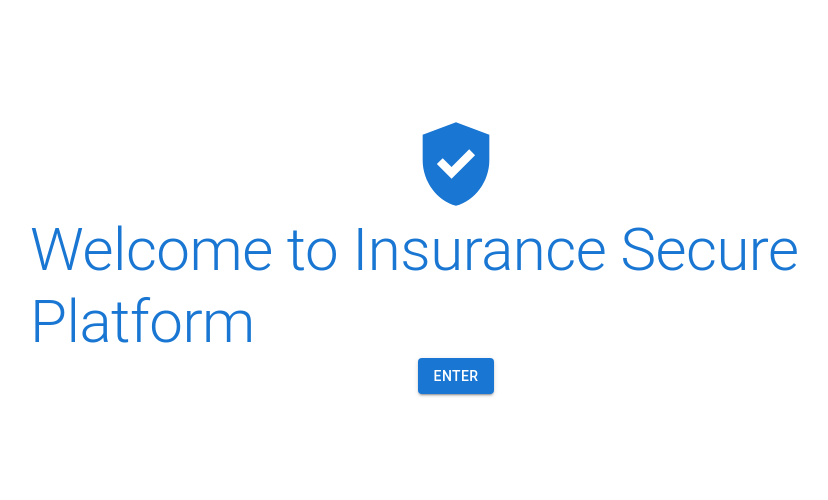
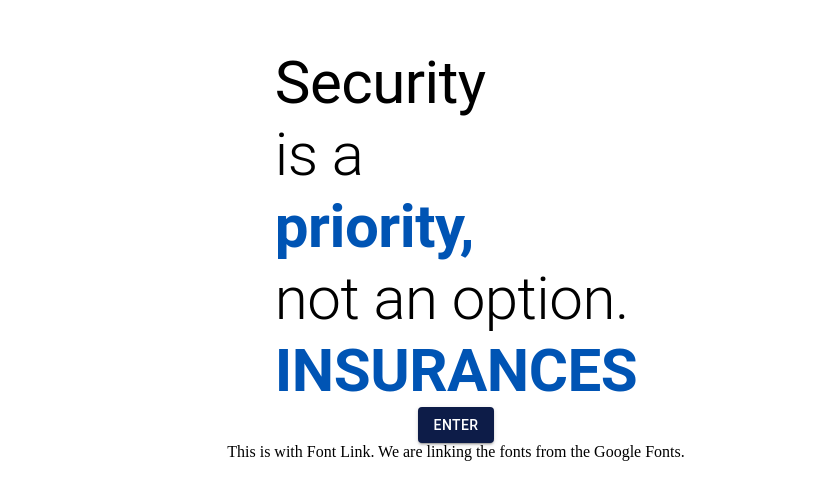
Before and after one commit to oicrruf/insurance-web, a React (Create React App) app: page / in a window 1280 px wide. Shown: the part 146-646 px from the top of the page, without its empty margins (184-1012 px from the left). Built offline with nearby package versions, Linux system fonts and the light colour scheme; some icons are missing.

Commit message:
New design

```diff
--- a/public/index.html
+++ b/public/index.html
@@ -3,6 +3,7 @@
   <head>
     <meta charset="utf-8" />
     <link rel="icon" href="%PUBLIC_URL%/favicon.ico" />
+    <link href="https://file.myfontastic.com/QDxaxUPZiWaZqaNRrJR88o/icons.css" rel="stylesheet">
     <meta name="viewport" content="width=device-width, initial-scale=1" />
     <meta name="theme-color" content="#000000" />
     <meta
--- a/src/App.js
+++ b/src/App.js
@@ -1,14 +1,16 @@
 import React from 'react';
+// import React, {Component} from 'react';
+// import '/App.css'
 // import logo from './logo.svg';
-import './App.css';
+import { Home } from './components/Home'
 
-import {Home} from './components/home'
+
 
 function App() {
   return (
-    <div className="container">
-     <Home />
-    </div>
+
+     <Home/>
+
   );
 }
 
--- a/src/components/home.js
+++ b/src/components/home.js
@@ -1,15 +1,19 @@
-import React, {Component} from 'react';
-import Typography from '@mui/material/Typography'
+import React from 'react';
+
+
 import Container from '@mui/material/Container'
 import Grid from '@mui/material/Grid'
 import Button from '@mui/material/Button'
-import GppGoodIcon from '@mui/icons-material/GppGood';
+import Typography from '@mui/material/Typography'
+import Box from '@mui/material/Box';
 
-export class Home extends Component {
+import { ThemeProvider } from '@mui/material/styles';
+import theme from '../temaConfig'
 
 
-    render (){
+function Home(){
     return (
+        <ThemeProvider theme= {theme}>
         <Grid
             container
             spacing={0}
@@ -19,36 +23,95 @@ export class Home extends Component {
             style={{ minHeight: '100vh' }}
          >
 
-            <Container maxWidth="md"  >
-                <Grid container >
-                <Grid container justifyContent="center">
-                    <GppGoodIcon
-                    sx={{ fontSize: 100 }}
-                    color="primary"
-                    />
-                    </Grid>
-                <Grid>
+        <Grid
+        container justifyContent="center">
+
             <Typography
+            align="left"
             variant="h2"
-                    color="primary">
-                        Welcome to Insurance
-                        Secure Platform
+
+            >
+            <Box sx={{  fontWeight: 'regular'  }}>Security  </Box>
+
+            <Box sx={{ fontWeight: 'light' }}>is a </Box>
+
+            <Box sx={{  fontWeight: 'bold', color: '#0054B4' }}>priority,</Box>
+
+            <Box sx={{ fontWeight: 'light' }}>not an option.</Box>
+            <Box sx={{ fontWeight: 'bold',  color: '#0054B4'}}>INSURANCES</Box>
+
+
             </Typography>
-                    </Grid>
 
             <Grid container justifyContent="center">
-                        <Button variant="contained" color="primary">
+                <Button variant="contained" color="secondary">
                 ENTER
                 </Button>
-
             </Grid>
+            <span className="font-link">
+              This is with Font Link. We are linking the fonts from the Google Fonts.
+            </span>
 
 
             </Grid>
-            </Container>
         </Grid>
+        </ThemeProvider>
 
-        )
+    );
+}
 
-    }
-}
+
+export { Home } ;
+
+// import Typography fr om '@mui/material/Typography'
+// import Container from '@mui/material/Container'
+// import Grid from '@mui/material/Grid'
+// import Button from '@mui/material/Button'
+// import GppGoodIcon from '@mui/icons-material/GppGood';
+
+// export class Home extends Component {
+
+//     render (){
+//         return (
+//             <Grid
+//                 container
+//                 spacing={0}
+//                 direction="column"
+//                 alignItems="center"
+//                 justifyContent="center"
+//                 style={{ minHeight: '100vh' }}
+//                 >
+
+//             <Container maxWidth="md"  >
+//                 <Grid container >
+//                 <Grid container justifyContent="center">
+//                     <GppGoodIcon
+//                     sx={{ fontSize: 100 }}
+//                     color="primary"
+//                     />
+//                     </Grid>
+//                 <Grid>
+//                     <Typography
+//                     variant="h2"
+//                     color="primary">
+//                         Welcome to Insurance
+//                         Secure Platform
+//                     </Typography>
+//                     </Grid>
+
+                    // <Grid container justifyContent="center">
+                    //     <Button variant="contained" color="primary">
+                    //     ENTER
+                    //     </Button>
+
+                    // </Grid>
+
+
+//                 </Grid>
+//             </Container>
+//             </Grid>
+
+//         )
+
+//     }
+// }
--- a/src/index.css
+++ b/src/index.css
@@ -11,3 +11,6 @@ code {
   font-family: source-code-pro, Menlo, Monaco, Consolas, 'Courier New',
     monospace;
 }
+.font-link {
+  font-family: 'univ';
+}
--- /dev/null
+++ b/src/temaConfig.js
@@ -0,0 +1,18 @@
+ import { createMuiTheme } from '@mui/material/styles'
+
+
+
+ const theme = createMuiTheme ({
+    palette: {
+        primary:{
+            main:"#0054B4"
+        }
+        ,secondary:{
+            main:"#0D1C48"
+        }
+
+    }
+
+ })
+
+ export default theme;
```
Lines whose indentation alone changed are shown as unchanged.
